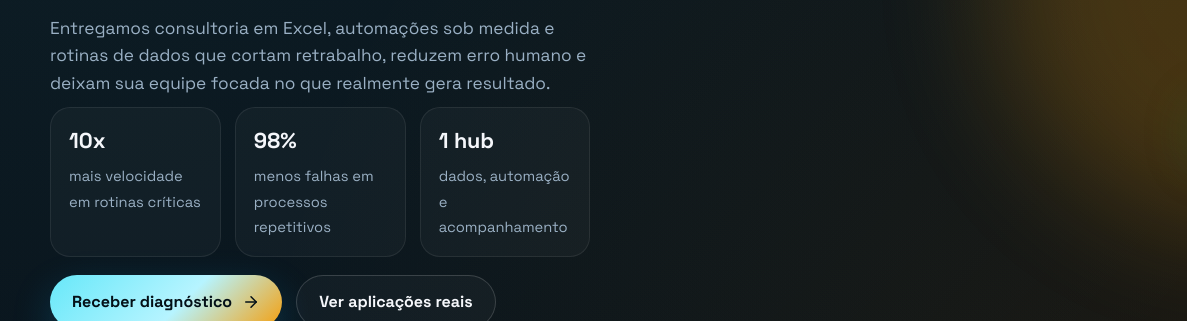
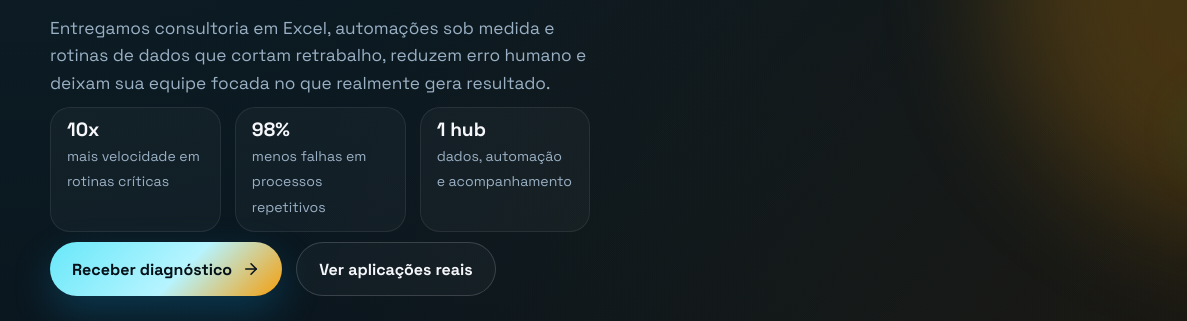
Before and after one commit to flavioalmeidamatos/ckdevpagina, a website: page index.html in a window 1280 px wide. Shown: the part 631-952 px from the top of the page, 0-1187 px from the left. Drawn offline with Linux system fonts and the light colour scheme.

Commit message:
Compact hero metric cards and actions

```diff
--- a/assets/css/site.css
+++ b/assets/css/site.css
@@ -489,7 +489,7 @@ a {
 }
 
 .hero-actions {
-  margin-top: 18px;
+  margin-top: 10px;
   display: flex;
   flex-wrap: wrap;
   gap: 14px;
@@ -513,7 +513,7 @@ a {
 }
 
 .metric-chip {
-  padding: 16px 18px;
+  padding: 12px 16px;
   border-radius: var(--radius-lg);
   border: 1px solid var(--line);
   background: rgba(255, 255, 255, 0.03);
@@ -521,13 +521,15 @@ a {
 
 .metric-chip strong {
   display: block;
-  margin-bottom: 4px;
-  font-size: 1.35rem;
+  margin-bottom: 2px;
+  font-size: 1.2rem;
+  line-height: 1.05;
 }
 
 .metric-chip span {
   color: var(--muted);
-  font-size: 0.92rem;
+  font-size: 0.88rem;
+  line-height: 1.45;
 }
 
 .console-card {
```
